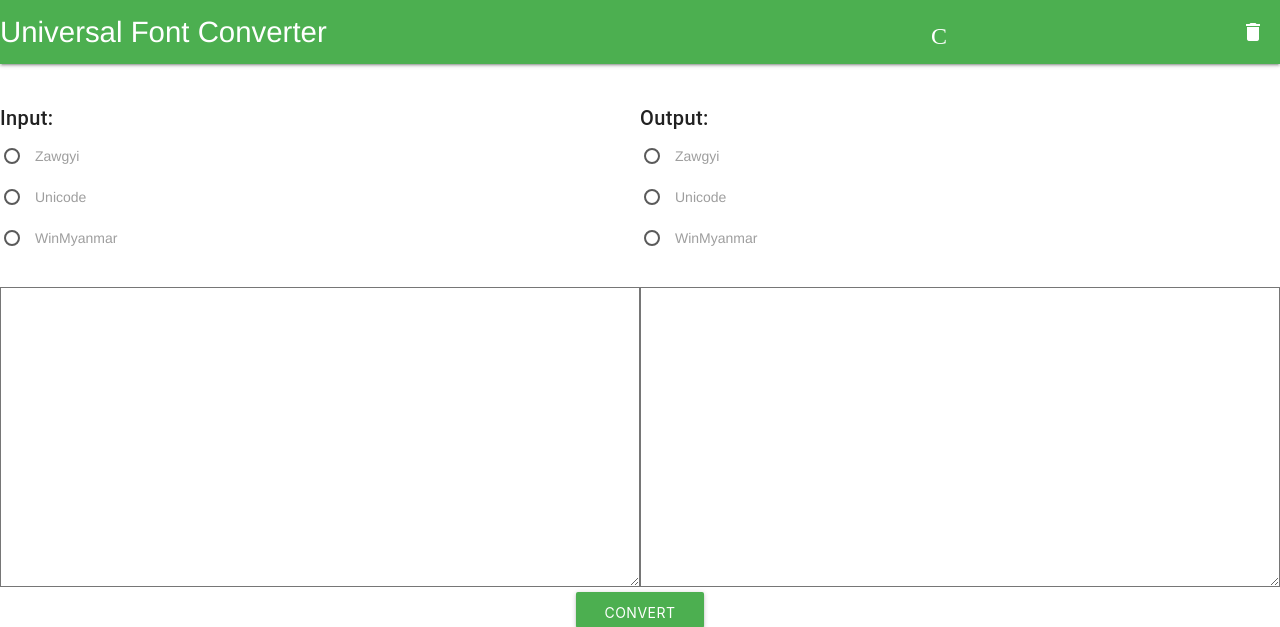
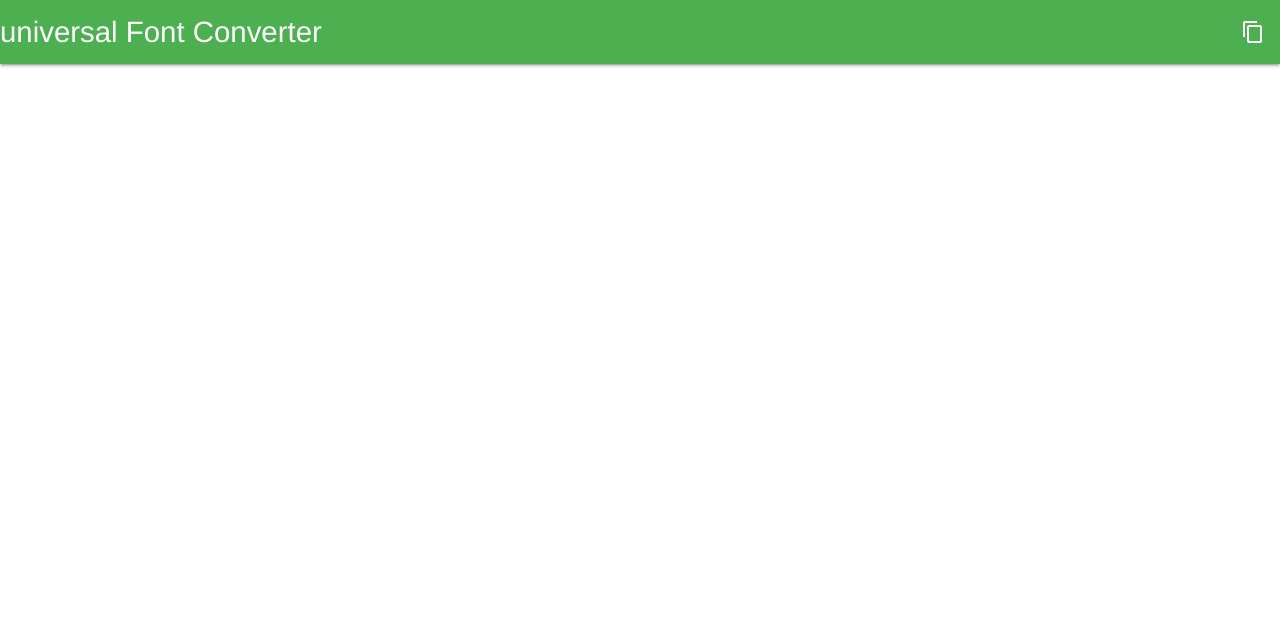
Before and after one commit to lima-mdy-geo/ufc, a Flask app: page / in a window 1280 px wide. Shown: the top 627 px of the page. After the commit the page ends 67 px from the top, so only its background shows below. Run offline with Flask 2, Linux system fonts and the light colour scheme; some web fonts are replaced.

Commit message:
change universal

```diff
--- a/templates/index.html
+++ b/templates/index.html
@@ -67,10 +67,10 @@
 
  <nav>
     <div class="nav-wrapper">
-      <a href="#" class="brand-logo">Universal Font Converter</a>
+      <a href="#" class="brand-logo">universal Font Converter</a>
       <ul id="nav-mobile" class="right hide-on-med-and-down">
-        <li><a ><i class="material-icons" onclick="Copy()">Content_copy</i>  </a></li>
-	<!--li><i class="material-icons">Content_paste</i></li-->
+        <li><a ><i class="material-icons" onclick="Copy()">content_copy</i>  </a></li>
+	<!--li><i class="material-icons">content_paste</i></li->
         <li><a><i class="material-icons" onclick="clearText()">delete</i></a></li>
       </ul>
     </div>
```
